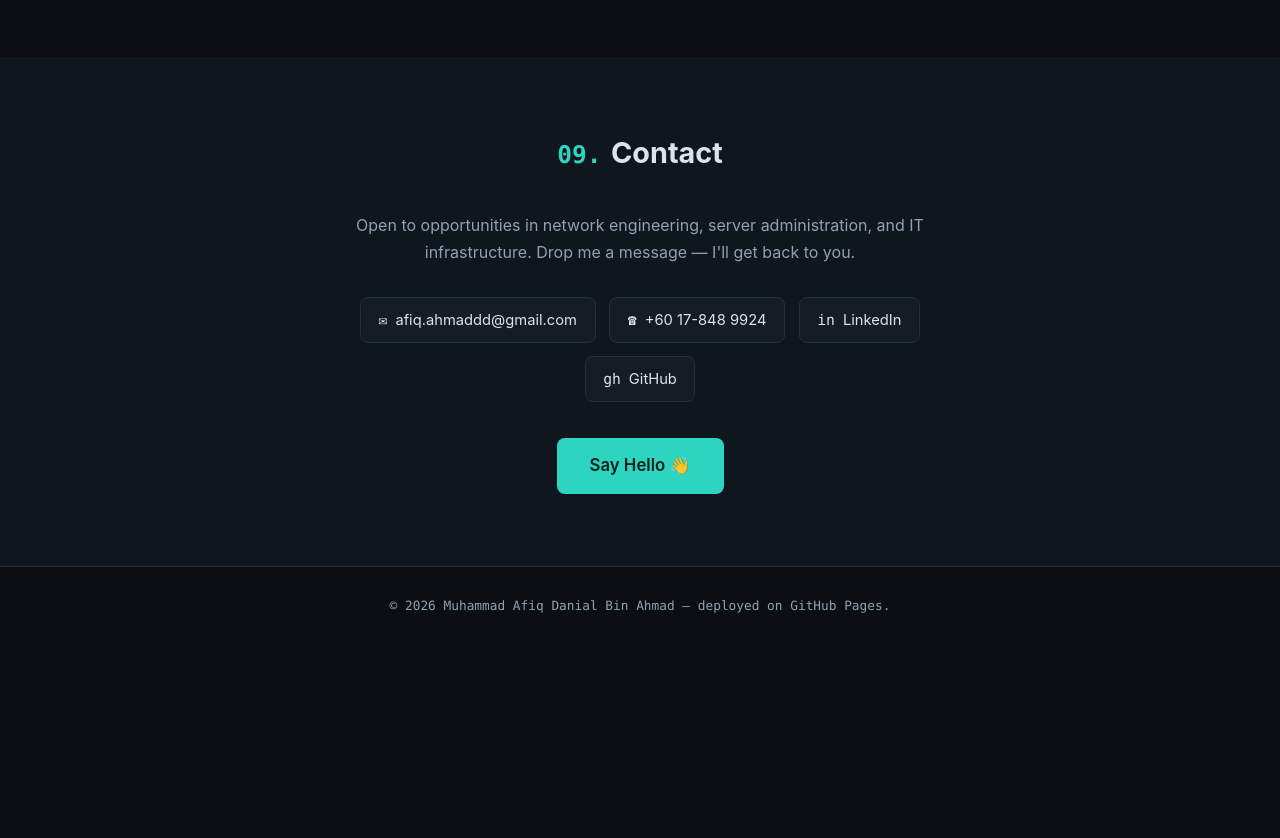
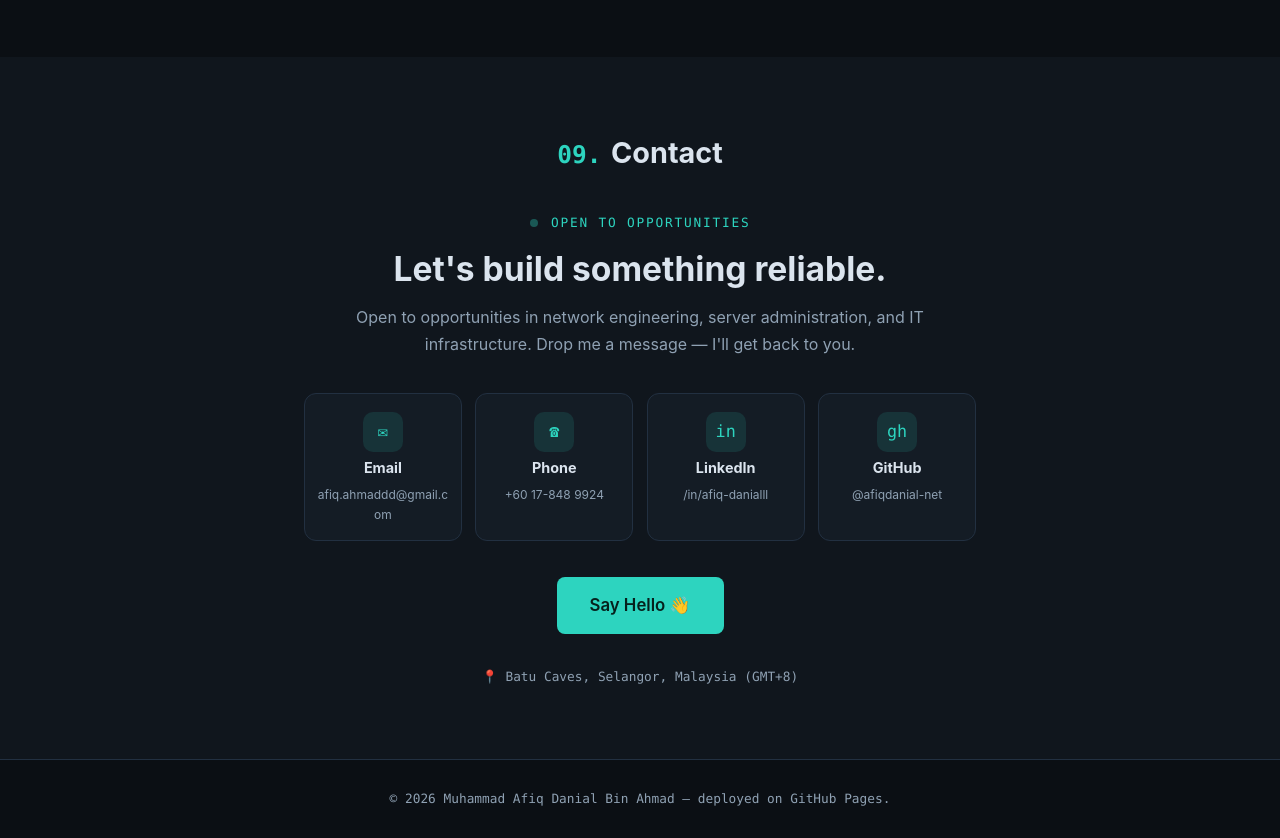
Before and after one commit to afiqdanial-net/afiqdanial-net.github.io, a plain HTML site: page index.html in a window 1280 px wide. Shown: the part 7220-8058 px from the top of the page. Before the commit the page ends 7865 px from the top, so only its background shows below. Drawn offline with Linux system fonts and the light colour scheme.

Commit message:
Redesign contact section as polished finale
Status line ("Open to opportunities" with pulsing dot), bold
headline, four icon contact cards with accent hover glow showing
each value, and a location/timezone line. Replaces the flat pill
links; structure and palette unchanged.

Co-Authored-By: Claude Fable 5 <noreply@anthropic.com>

```diff
--- a/index.html
+++ b/index.html
@@ -178,9 +178,12 @@
     <section class="section section-alt" id="contact">
       <div class="container contact-wrap">
         <h2 class="section-heading centered"><span class="mono section-num">09.</span> Contact</h2>
+        <p class="contact-status mono"><span class="status-dot"></span> OPEN TO OPPORTUNITIES</p>
+        <p class="contact-headline">Let's build something reliable.</p>
         <p class="contact-blurb">Open to opportunities in network engineering, server administration, and IT infrastructure. Drop me a message — I'll get back to you.</p>
-        <div class="contact-links" id="contact-links"></div>
+        <div class="contact-cards" id="contact-links"></div>
         <a href="#" class="btn btn-primary btn-lg" id="contact-mailto">Say Hello 👋</a>
+        <p class="contact-location mono" id="contact-location"></p>
       </div>
     </section>
 
--- a/script.js
+++ b/script.js
@@ -292,15 +292,23 @@ async function main() {
 
   // --- Contact ---
   const contacts = [
-    { label: p.email, href: `mailto:${p.email}`, icon: "✉" },
-    { label: p.phone, href: `tel:${p.phone.replace(/[^+\d]/g, "")}`, icon: "☎" },
-    { label: "LinkedIn", href: p.linkedin, icon: "in" },
+    { label: "Email", value: p.email, href: `mailto:${p.email}`, icon: "✉" },
+    { label: "Phone", value: p.phone, href: `tel:${p.phone.replace(/[^+\d]/g, "")}`, icon: "☎" },
+    { label: "LinkedIn", value: p.linkedin.replace(/^https?:\/\/(www\.)?linkedin\.com/, ""), href: p.linkedin, icon: "in" },
   ];
-  if (p.github) contacts.push({ label: "GitHub", href: p.github, icon: "gh" });
+  if (p.github) {
+    contacts.push({ label: "GitHub", value: p.github.replace(/^https?:\/\/(www\.)?github\.com\//, "@"), href: p.github, icon: "gh" });
+  }
 
   const contactLinks = document.getElementById("contact-links");
   contacts.forEach((c) => {
-    const a = el("a", "", `<span class="mono">${esc(c.icon)}</span> ${esc(c.label)}`);
+    const a = el(
+      "a",
+      "contact-card",
+      `<span class="cc-icon mono">${esc(c.icon)}</span>
+       <span class="cc-label">${esc(c.label)}</span>
+       <span class="cc-value">${esc(c.value)}</span>`
+    );
     a.href = c.href;
     if (c.href.startsWith("http")) {
       a.target = "_blank";
@@ -310,6 +318,7 @@ async function main() {
   });
 
   document.getElementById("contact-mailto").href = `mailto:${p.email}?subject=Hello%20${encodeURIComponent(p.shortName)}`;
+  document.getElementById("contact-location").textContent = `📍 ${p.location} (GMT+8)`;
 
   // --- Footer ---
   document.getElementById("footer-line").innerHTML =
--- a/styles.css
+++ b/styles.css
@@ -677,36 +677,74 @@ body {
 
 /* ---------- Contact ---------- */
 
-.contact-wrap { text-align: center; max-width: 640px; }
+.contact-wrap { text-align: center; max-width: 720px; }
 
-.contact-blurb { color: var(--text-muted); margin-bottom: 2rem; }
+.contact-status {
+  color: var(--accent);
+  font-size: 0.8rem;
+  letter-spacing: 0.14em;
+  margin-bottom: 0.9rem;
+}
 
-.contact-links {
-  display: flex;
-  justify-content: center;
-  flex-wrap: wrap;
+.contact-headline {
+  font-size: clamp(1.5rem, 3.5vw, 2.1rem);
+  font-weight: 700;
+  line-height: 1.25;
+  margin-bottom: 0.9rem;
+}
+
+.contact-blurb { color: var(--text-muted); margin-bottom: 2.25rem; }
+
+.contact-cards {
+  display: grid;
+  grid-template-columns: repeat(auto-fit, minmax(150px, 1fr));
   gap: 0.85rem;
   margin-bottom: 2.25rem;
 }
 
-.contact-links a {
+.contact-card {
+  display: flex;
+  flex-direction: column;
+  align-items: center;
+  gap: 0.3rem;
+  padding: 1.1rem 0.75rem 1rem;
+  border: 1px solid var(--border);
+  border-radius: var(--radius);
+  background: var(--surface);
+  text-decoration: none;
+  transition: border-color 0.15s ease, box-shadow 0.15s ease, transform 0.15s ease;
+}
+
+.contact-card:hover {
+  border-color: var(--accent);
+  box-shadow: 0 0 16px var(--accent-soft), inset 0 0 10px var(--accent-soft);
+  transform: translateY(-3px);
+}
+
+.contact-card .cc-icon {
   display: inline-flex;
   align-items: center;
-  gap: 0.5rem;
-  padding: 0.6rem 1.1rem;
-  border: 1px solid var(--border);
-  border-radius: 8px;
-  color: var(--text);
-  text-decoration: none;
-  font-size: 0.92rem;
-  background: var(--surface);
-  transition: border-color 0.15s ease, color 0.15s ease, transform 0.15s ease;
+  justify-content: center;
+  width: 40px;
+  height: 40px;
+  border-radius: 10px;
+  background: var(--accent-soft);
+  color: var(--accent);
+  font-size: 1.05rem;
 }
 
-.contact-links a:hover {
-  border-color: var(--accent);
-  color: var(--accent);
-  transform: translateY(-2px);
+.contact-card .cc-label { font-weight: 700; font-size: 0.9rem; color: var(--text); }
+
+.contact-card .cc-value {
+  font-size: 0.75rem;
+  color: var(--text-muted);
+  word-break: break-all;
+}
+
+.contact-location {
+  margin-top: 2rem;
+  font-size: 0.8rem;
+  color: var(--text-muted);
 }
 
 /* ---------- Footer ---------- */
```
